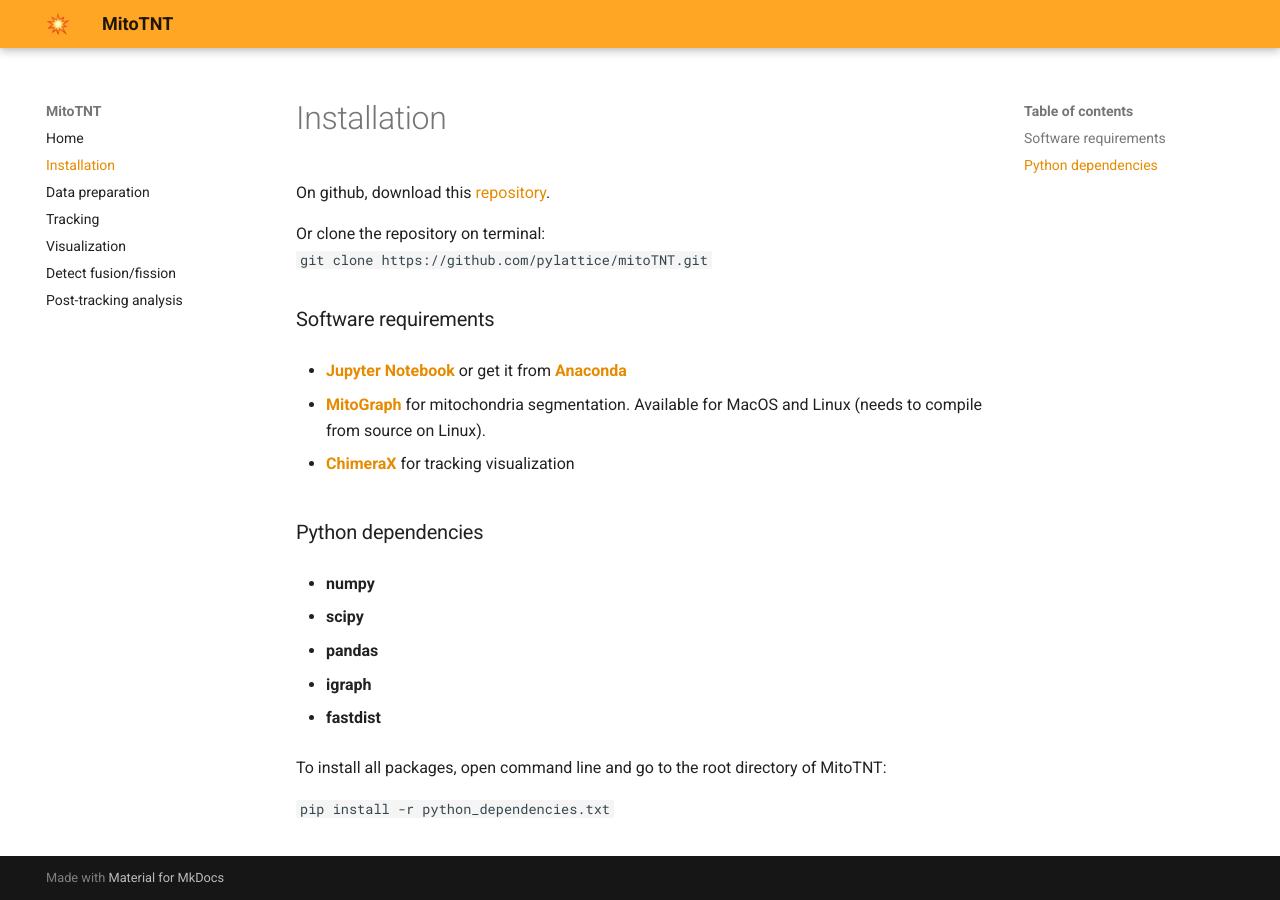
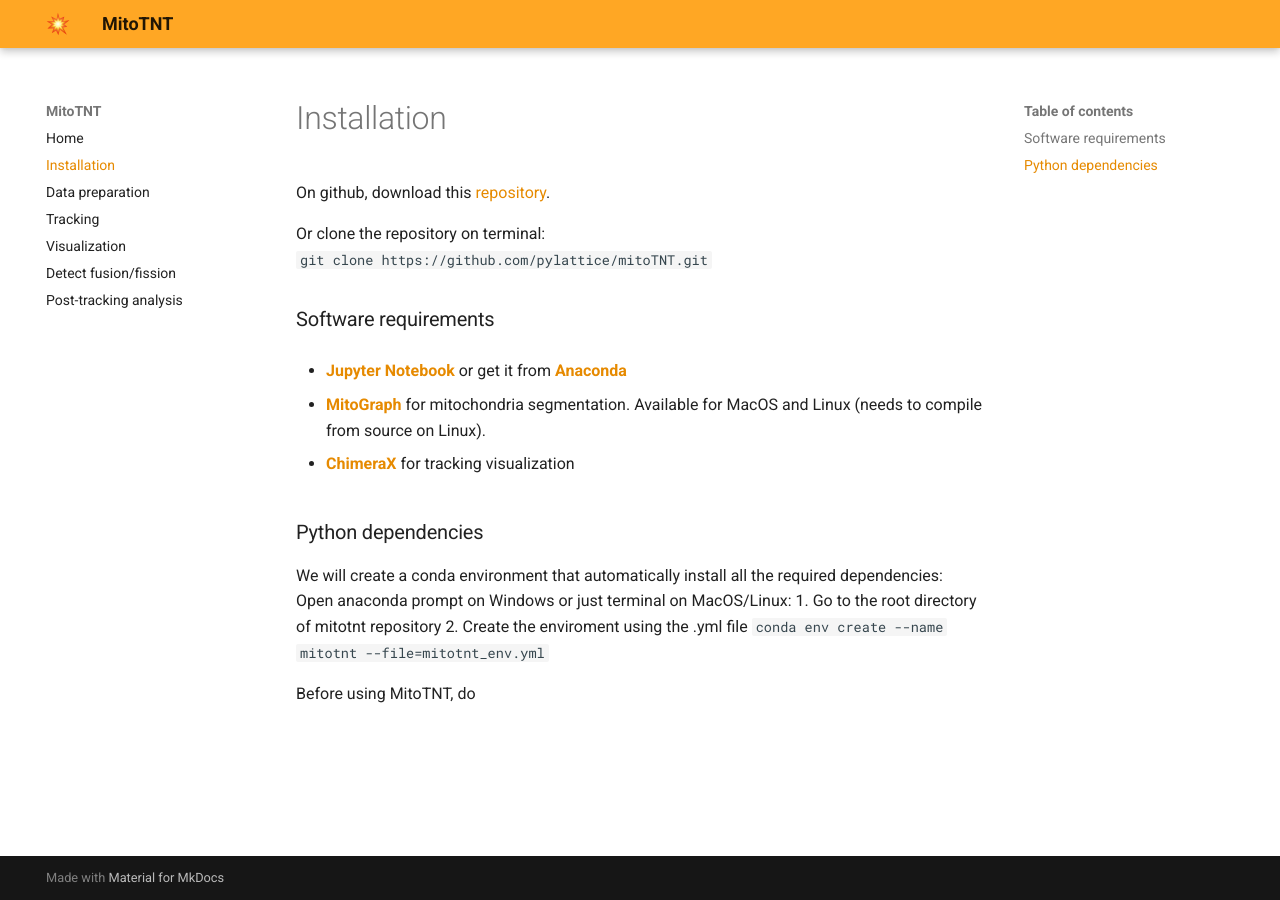
Before and after one commit to pylattice/MitoTNT, an MkDocs documentation site: the page built from docs/1_installation.md, in a window 1280 px wide. Built offline with MkDocs 1.6.1 and Material for MkDocs 9.7.7, drawn with Linux system fonts in a browser that asks for light colours.

Commit message:
Update 1_installation.md

```diff
--- a/docs/1_installation.md
+++ b/docs/1_installation.md
@@ -13,18 +13,12 @@
 
 ### Python dependencies
 
-- **numpy**
+We will create a conda environment that automatically install all the required dependencies:
+Open anaconda prompt on Windows or just terminal on MacOS/Linux:
+1. Go to the root directory of mitotnt repository
+2. Create the enviroment using the .yml file
+``
+conda env create --name mitotnt --file=mitotnt_env.yml
+``
 
-- **scipy**
-
-- **pandas**
-
-- **igraph**
-
-- **fastdist**
-
-To install all packages, open command line and go to the root directory of MitoTNT:
-
-``
-pip install -r python_dependencies.txt
-``
+Before using MitoTNT, do
```
